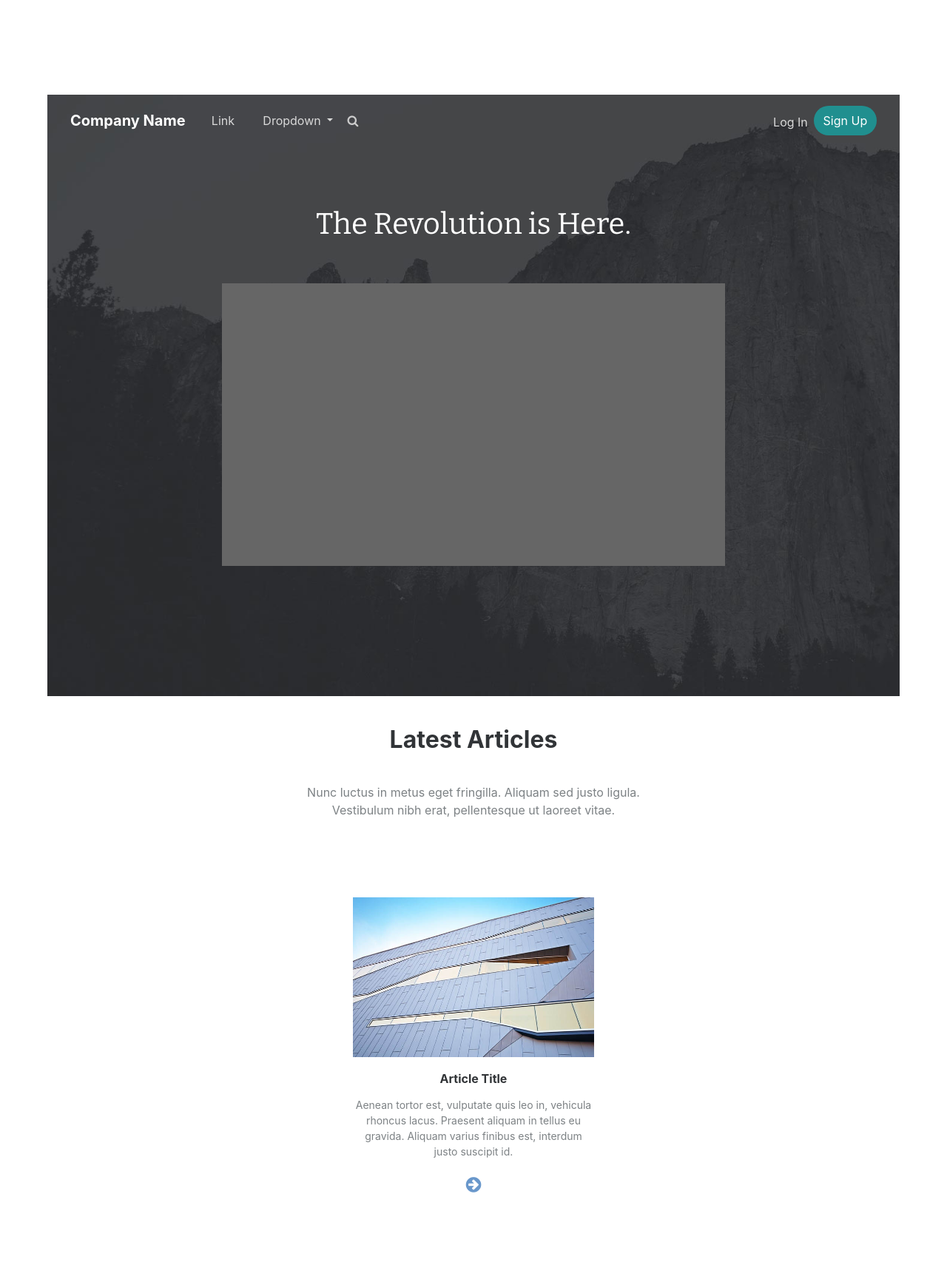
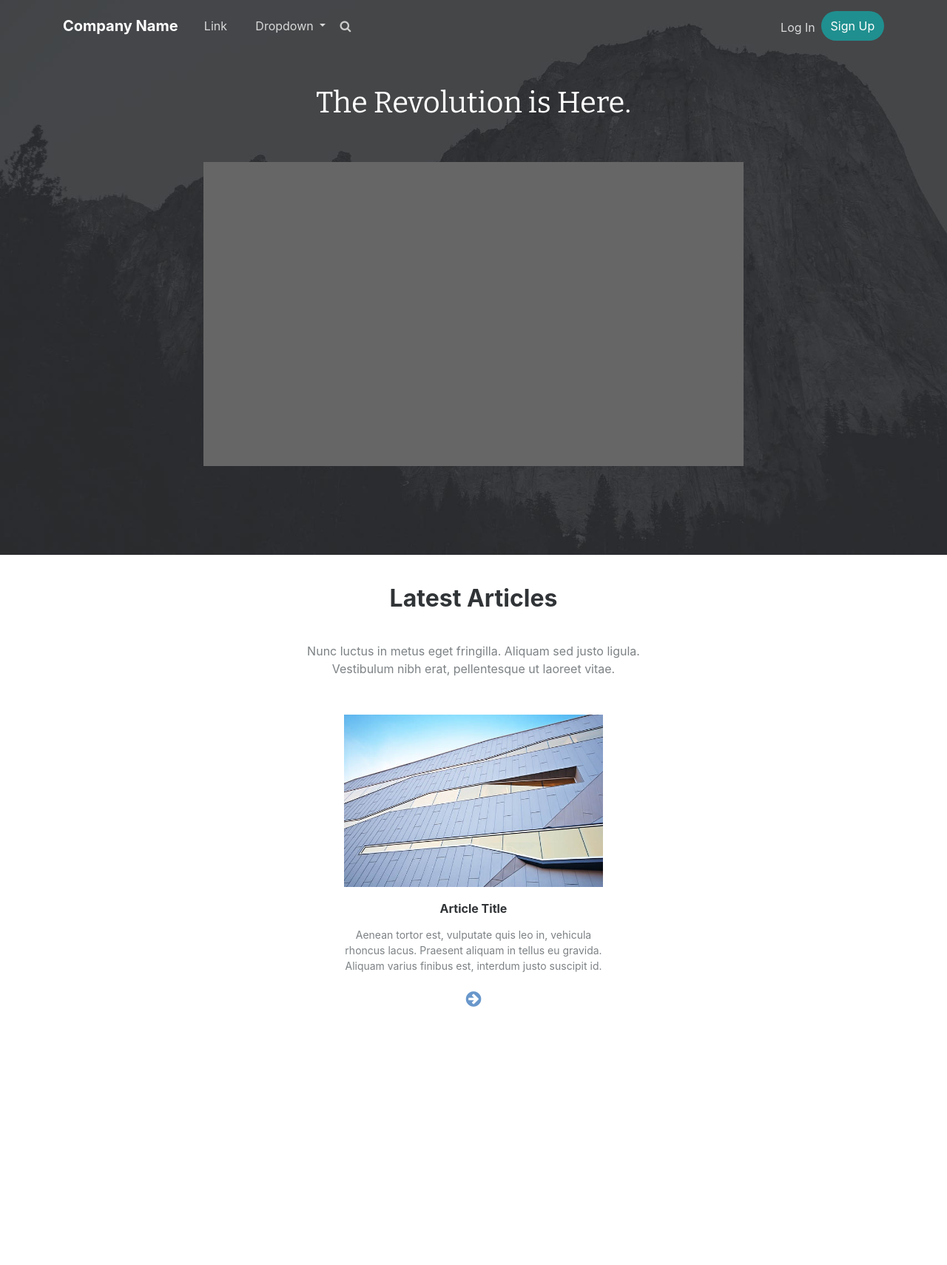
Before and after one commit to EmritYR/headcounter-pi, a PHP site: page / in a window 1280 px wide. Shown: the whole page at 74% size. After the commit the page ends 1361 px from the top, so only its background shows below. Run offline with PHP 8.4, Linux system fonts and the light colour scheme.

Commit message:
[UPDATE] Merge

```diff
--- a/assets/css/styles.css
+++ /dev/null
@@ -1,66 +0,0 @@
-body {
-    margin: 50% 10% 50% 10%;
-    height: 100%;
-}
-
-.row {
-    margin: 15% 2% 5% 2%;
-}
-
-/* Smartphones (portrait and landscape) ----------- */
-@media only screen
-and (min-device-width : 320px)
-and (max-device-width : 480px) {
-    /* Styles */
-}
-
-/* Smartphones (landscape) ----------- */
-@media only screen
-and (min-width : 321px)
-and (orientation : landscape) {
-    /* Styles */
-    body {
-        margin: 10% 5% 2% 5%;
-    }
-
-    .row {
-        margin: 5% 2% 5% 2%;
-    }
-}
-
-/* Smartphones (portrait) ----------- */
-@media only screen
-and (max-width : 320px)
-and (orientation : portrait) {
-    /* Styles */
-}
-
-/* iPads (portrait and landscape) ----------- */
-@media only screen
-and (min-device-width : 768px)
-and (max-device-width : 1024px) {
-    /* Styles */
-}
-
-/* iPads (landscape) ----------- */
-@media only screen
-and (min-device-width : 768px)
-and (max-device-width : 1024px)
-and (orientation : landscape) {
-    /* Styles */
-}
-
-/* iPads (portrait) ----------- */
-@media only screen
-and (min-device-width : 768px)
-and (max-device-width : 1024px)
-and (orientation : portrait) {
-    /* Styles */
-}
-
-@media only screen
-and (min-device-width : 1080px)
-and (max-device-width : 1920px)
-and (orientation : portrait) {
-    /* Styles */
-}
--- a/index.php
+++ b/index.php
@@ -8,7 +8,7 @@ session_start();
 <head>
     <meta charset="utf-8">
     <meta name="viewport" content="width=device-width, initial-scale=1.0">
-    <title>Headcounter</title>
+    <title>HeadCounter</title>
     <link rel="stylesheet" href="https://fonts.googleapis.com/css?family=Bitter:400,700">
     <link rel="stylesheet" href="assets/bootstrap/css/bootstrap.min.css">
     <link rel="stylesheet" href="assets/fonts/font-awesome.min.css">
```
